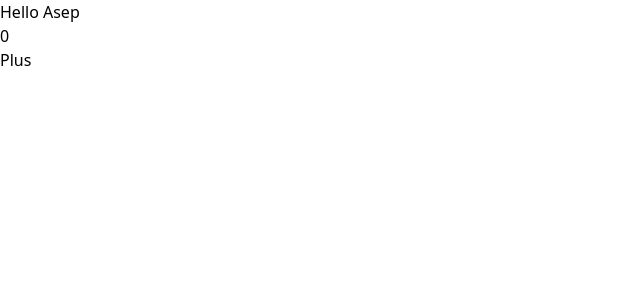
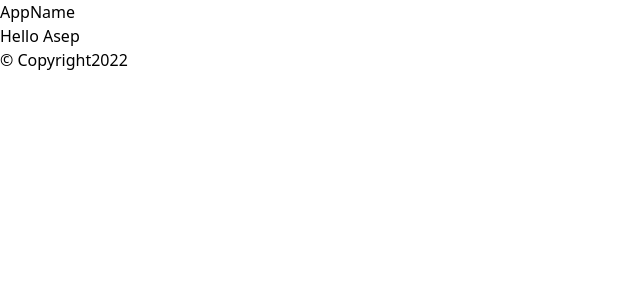
Before and after one commit to donimhmmdf/belajar-react, a React (Create React App) app: page / in a window 1280 px wide. Shown: the top 300 px of the page, without its empty margins (0-640 px from the left). Built offline with nearby package versions, Linux system fonts and the light colour scheme.

Commit message:
menambahkan component header dan footer

```diff
--- a/src/App.js
+++ b/src/App.js
@@ -1,13 +1,14 @@
 import React from "react";
 import "./App.css";
 import HelloWorld from "./Components/HelloWorld";
-import CounterExample from "./Components/CounterExample";
-
+import Header from "./Components/Header";
+import Footer from "./Components/Footer";
 function App() {
   return (
     <div>
+      <Header />
       <HelloWorld name="Asep" />
-      <CounterExample />
+      <Footer />
     </div>
   );
 }
--- /dev/null
+++ b/src/Components/Footer.js
@@ -0,0 +1,6 @@
+import React from "react";
+
+function Footer() {
+  return <footer>&copy; Copyright2022</footer>;
+}
+export default Footer;
--- /dev/null
+++ b/src/Components/Header.js
@@ -0,0 +1,6 @@
+import React from "react";
+
+function Header(props) {
+  return <header>AppName</header>;
+}
+export default Header;
```
